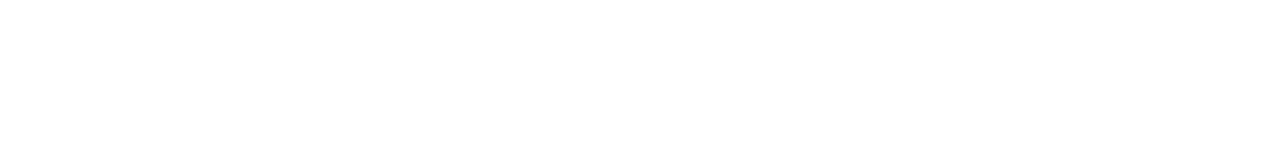
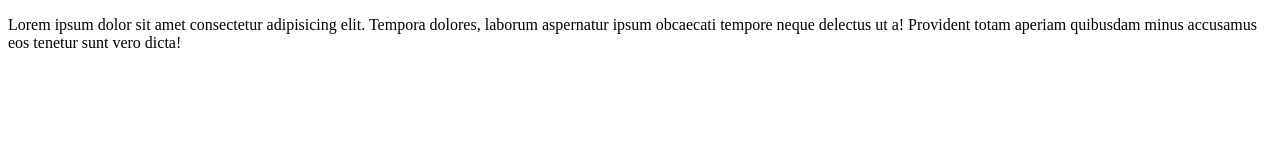
Before and after one commit to kingsGuillaume99/gitTest, a plain HTML site: page index.html in a window 1280 px wide. Drawn offline with Linux system fonts and the light colour scheme.

Commit message:
Add some text to the indexfile

```diff
--- a/index.html
+++ b/index.html
@@ -6,6 +6,7 @@
     <title>Learning git and using the repository in Github</title>
 </head>
 <body>
-
+    <p>Lorem ipsum dolor sit amet consectetur adipisicing elit. Tempora dolores, laborum aspernatur ipsum obcaecati tempore
+         neque delectus ut a! Provident totam aperiam quibusdam minus accusamus eos tenetur sunt vero dicta!</p>
 </body>
 </html>
```
